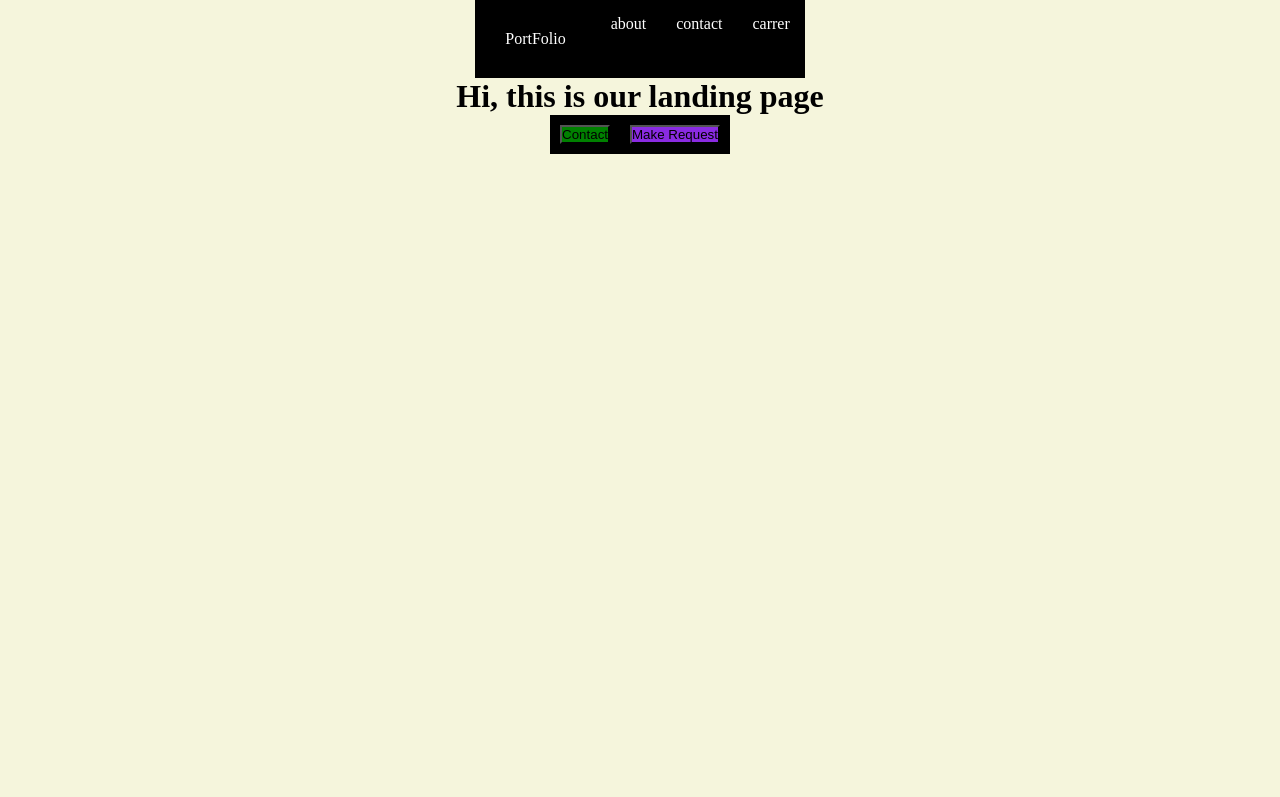
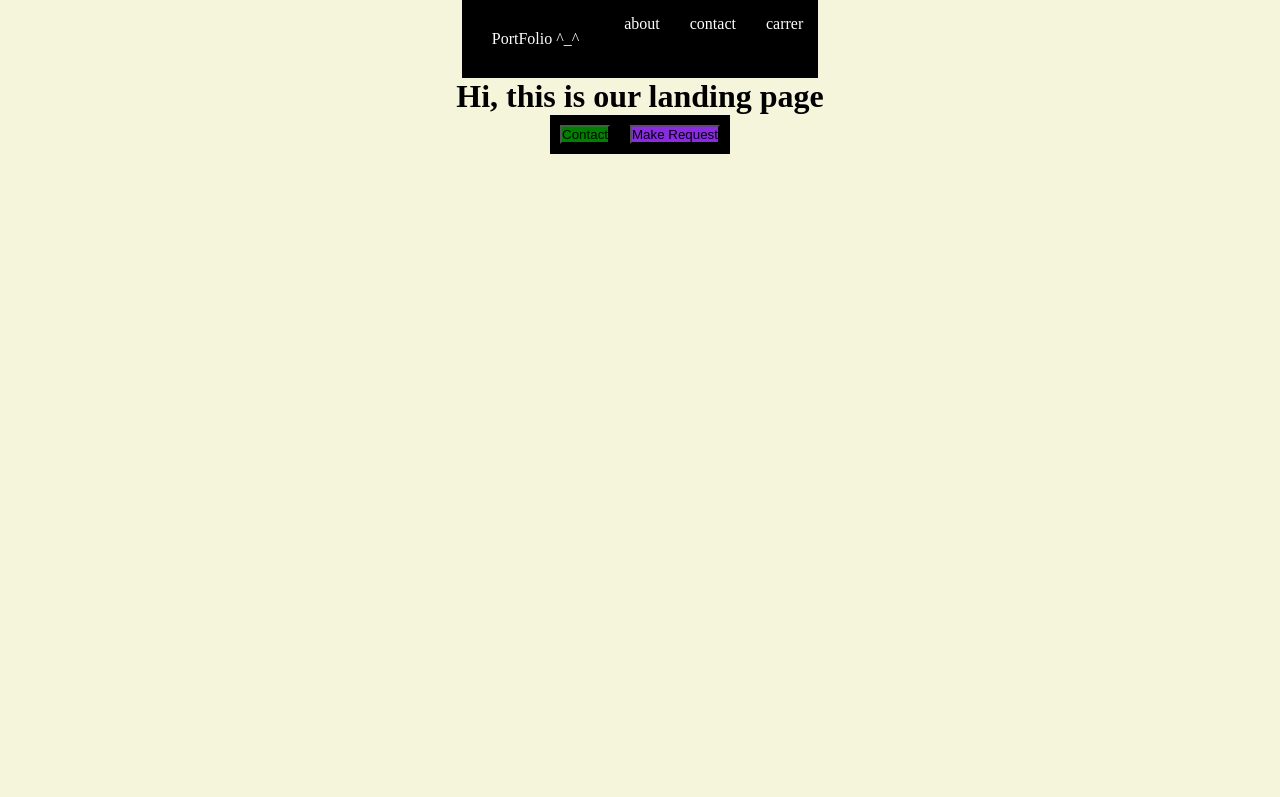
Before and after one commit to Suha523/test-team-work, a plain HTML site: page index.html in a window 1280 px wide. Shown: the top 797 px of the page. Drawn offline with Linux system fonts and the light colour scheme.

Commit message:
change The logo

```diff
--- a/index.html
+++ b/index.html
@@ -14,7 +14,7 @@
         <div class="container">
             <nav class="nav">
                 <div class="logo">
-                    PortFolio
+                    PortFolio ^_^
                 </div>
                 <ul class="list-container">
                     <li class="list-item">about</li>
```
